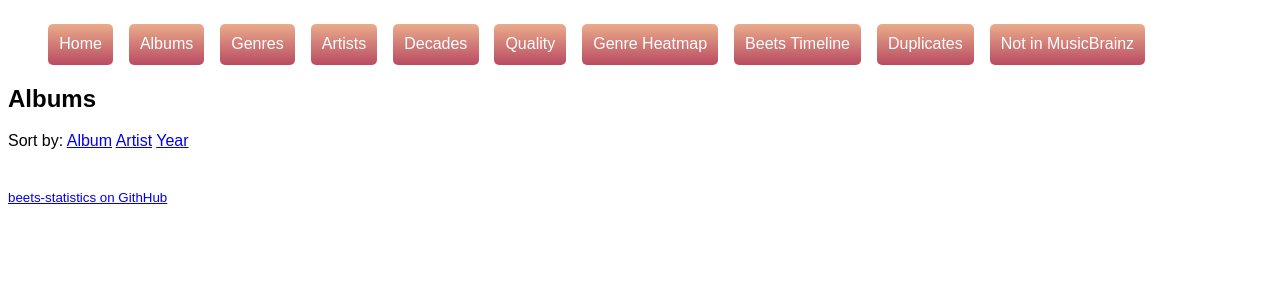
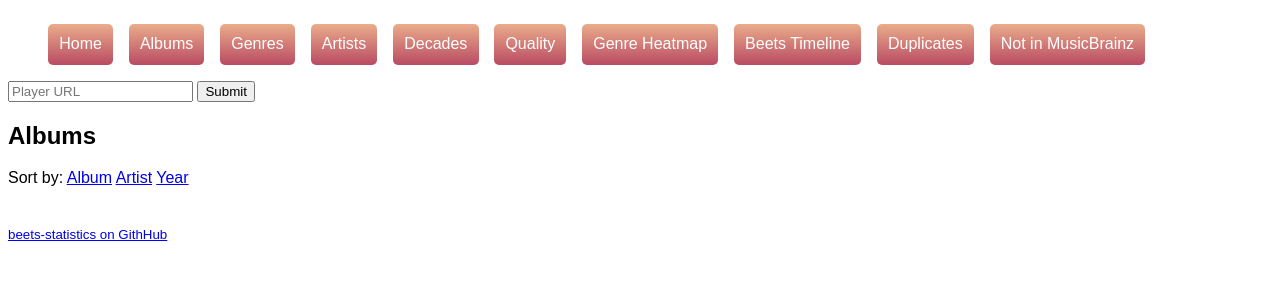
Before and after one commit to guerda/beets-statistics, a FastAPI app: template templates/albums.html in a window 1280 px wide. Shown: the part 58-358 px from the top of the page. Run offline with FastAPI, Linux system fonts and the light colour scheme; the template is opened without the code that fills it, so the values that code supplies are empty; some libraries are stand-ins or nearby versions.

Commit message:
feat: add first version of integrating player urls in web page

```diff
--- a/app.py
+++ b/app.py
@@ -1,11 +1,11 @@
-from fastapi import FastAPI, Request
+from fastapi import Cookie, FastAPI, Form, Request, Response
 from fastapi.templating import Jinja2Templates
 from fastapi.staticfiles import StaticFiles
 from fastapi.responses import FileResponse, HTMLResponse
 from beetsstatistics import AlbumSort, BeetsStatistics, DBNotFoundError, DBQueryError
 import humanize
 from fastapi import Depends
-from typing import Annotated
+from typing import Annotated, Union
 from pydantic_settings import BaseSettings
 from fastapi import HTTPException
 import logging
@@ -89,10 +89,11 @@ async def get_album_stats(
     request: Request,
     beets_statistics: Annotated[BeetsStatistics, Depends(get_beets_statistics)],
     sort_by: AlbumSort = AlbumSort.ARTIST,
-):
+    player_url: Annotated[Union[str, None], Cookie()] = None,
+    ):
     albums = beets_statistics.get_albums_from_db(sort_by=sort_by)
     return templates.TemplateResponse(
-        request=request, name="albums.html", context={"albums": albums}
+        request=request, name="albums.html", context={"albums": albums, "player_url": player_url}
     )
 
 
@@ -264,3 +265,8 @@ async def get_not_in_mb(
         name="not-in-mb.html",
         context={"tracks": items_not_in_mb, "albums": albums_not_in_mb},
     )
+
+@app.post("/configuration")
+def set_configuration(response: Response, player_url: Annotated[str, Form()] = None):
+    response.set_cookie("player_url", player_url)
+    return player_url
--- a/templates/albums.html
+++ b/templates/albums.html
@@ -24,6 +24,7 @@
               <div class="album-artist" title="{{album.album_artist if album.album_artist else "n/a"}}">{{album.album_artist if album.album_artist else "n/a"}}</div>
               <div class="album-genre">{{album.genre if album.genre else "n/a"}}</div>
               <div class="album-barcode">{% if album.barcode %}{{album.barcode}}{% endif %}&nbsp;</div>
+              <div class="album-player-link">{{player_url}}<a href="https://navidrome.local.guerda.de/app/#/album/all?displayedFilters=%7B%7D&filter=%7B%22name%22%3A%22{{album.title | quote_plus}}%22,%22artist%22%3A%22{{album.album_artist | quote_plus}}%22%7D&order=ASC&page=1&perPage=12&sort=name">Play</a></div>
               <div class="completeness">
               {% if album.complete_percentage > 100 %}
                 <div class="progress-bar invalid">
--- a/templates/navigation.html
+++ b/templates/navigation.html
@@ -14,4 +14,23 @@
     <li><a href="/duplicates">Duplicates</a></li>
     <li><a href="/not-in-mb">Not in MusicBrainz</a></li>
   </ul>
+  <div id="settings-panel">
+    <script>
+      fetch("/echo/json/",
+      {
+          headers: {
+            'Accept': 'application/json',
+            'Content-Type': 'application/json'
+          },
+          method: "POST",
+          body: JSON.stringify({a: 1, b: 2})
+      })
+      .then(function(res){ console.log(res) })
+      .catch(function(res){ console.log(res) })
+      </script>
+    <form action="/configuration" method="POST">
+      <input type="text" name="player_url" placeholder="Player URL"/>
+      <input type="submit" />
+    </form>
+  </div>
 </navigation>
```
Also changed, not shown: 2 other files.
